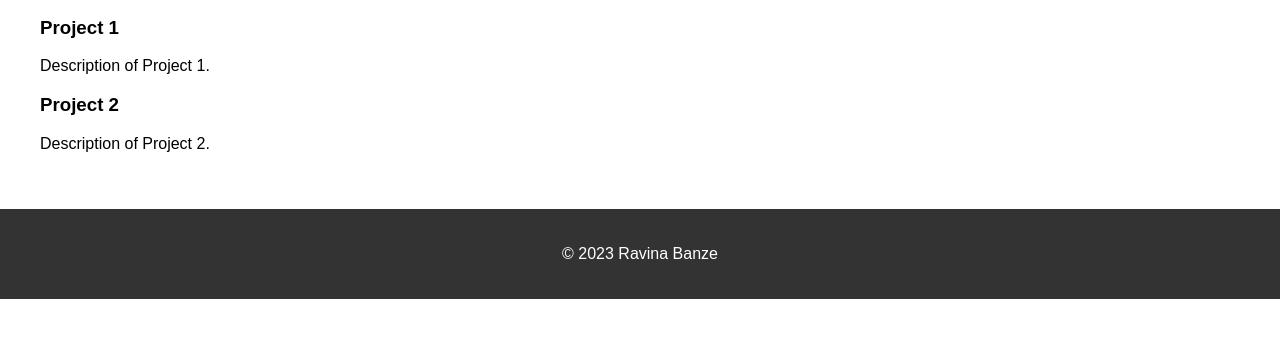
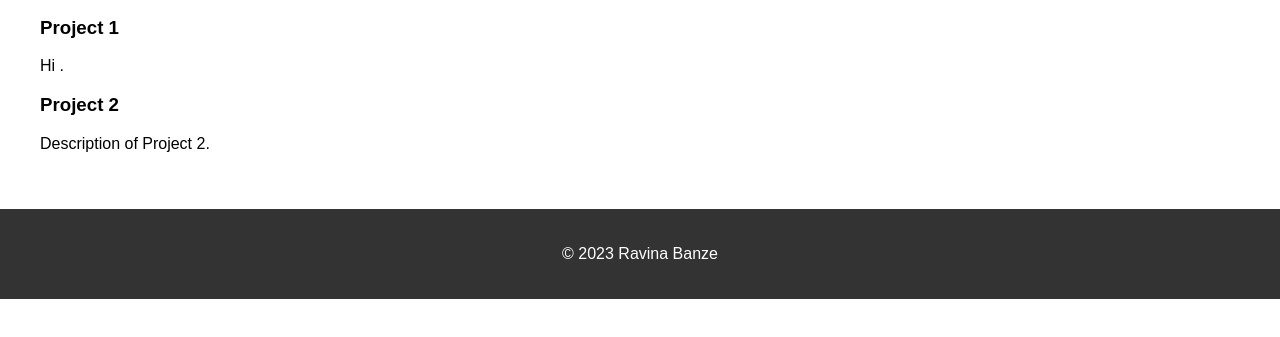
Before and after one commit to ravinabanz/WebGIS-Portfolio, a plain HTML site: page projects.html in a window 1280 px wide. Shown: the part 257-594 px from the top of the page. Drawn offline with Linux system fonts and the light colour scheme.

Commit message:
Update projects.html

```diff
--- a/projects.html
+++ b/projects.html
@@ -21,7 +21,8 @@
         <h2>Projects</h2>
         <div class="project">
             <h3>Project 1</h3>
-            <p>Description of Project 1.</p>
+            <p>Hi
+                .</p>
         </div>
         <div class="project">
             <h3>Project 2</h3>
```
